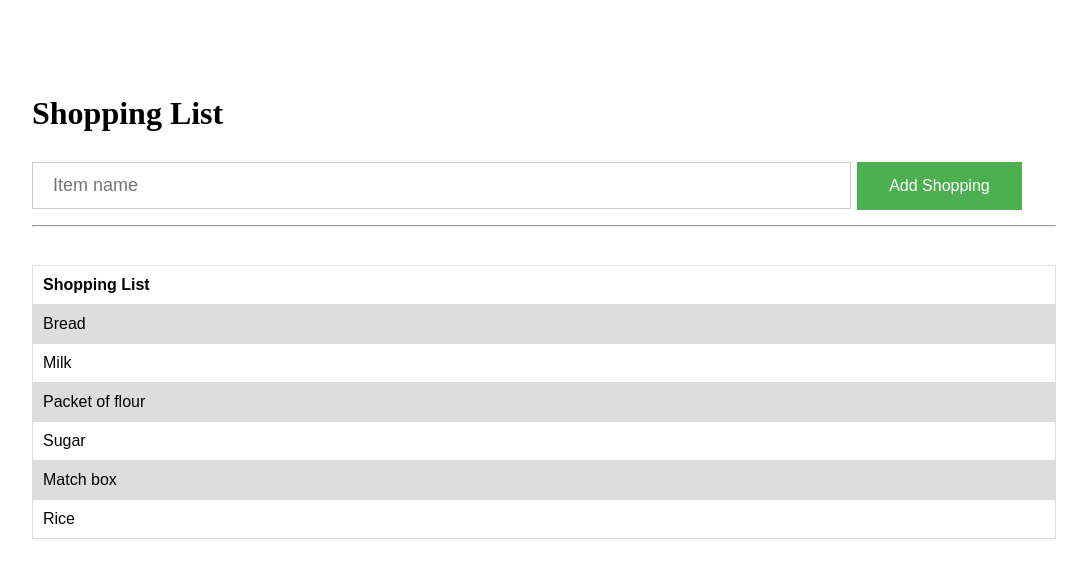
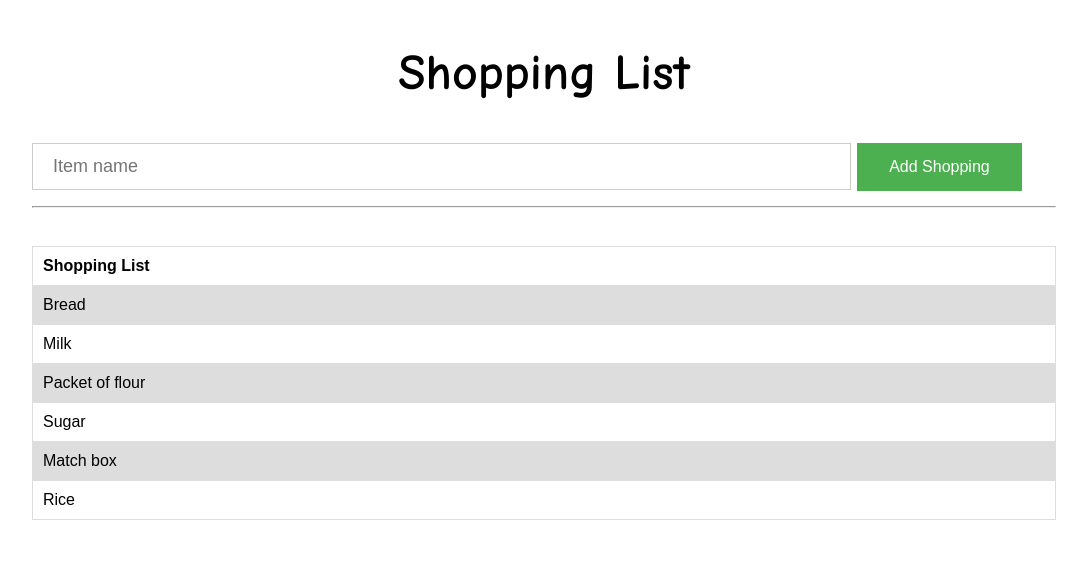
Before and after one commit to Chris-Maina/Shoppinglist, a plain HTML site: page Designs/shoppinglist.html in a window 1280 px wide. Shown: the whole page, without its empty margins (96-1183 px from the left). Drawn offline with Linux system fonts and the light colour scheme.

Commit message:
[Update]style h1 tag

```diff
--- a/Designs/css/shoppinglist.css
+++ b/Designs/css/shoppinglist.css
@@ -36,6 +36,11 @@ font-family: "Comic Sans MS", cursive, sans-serif;
 margin-top: -140px;
 
 }
+#shoppinglist-heading-2{
+    text-align: center;
+    font-size: 50px;
+    font-family: "Comic Sans MS", cursive, sans-serif;
+}
 /* Styling the text and password boxes */
 input[type=text], input[type=password] {
 	width: 80%;
@@ -73,9 +78,6 @@ button:hover {
     padding: 10px;
     width: 80%;
 }
-.add-shopping{
-    margin-top: 5%;
-}
 
 table {
     font-family: arial, sans-serif;
@@ -92,6 +94,7 @@ td, th {
 tr:nth-child(even) {
     background-color: #dddddd;
 }
+/*Style add button*/
 .btn-add-shopping{
     background-color: #4CAF50;
     border: none;
```
